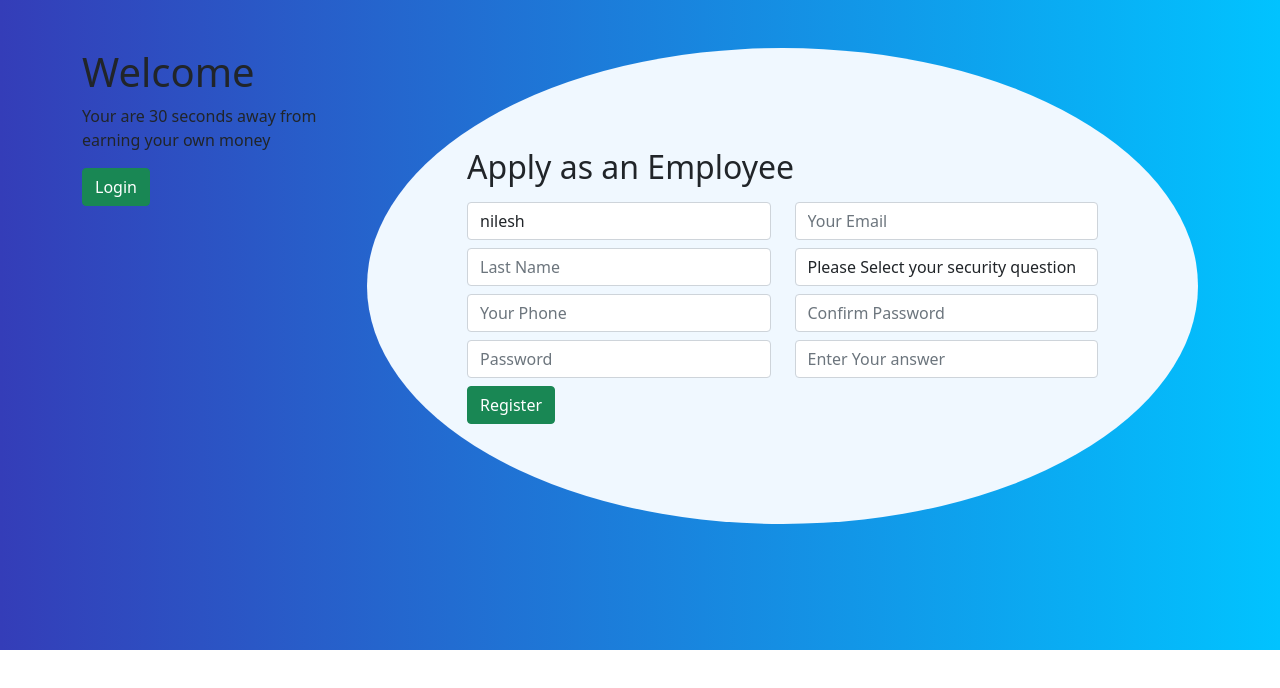
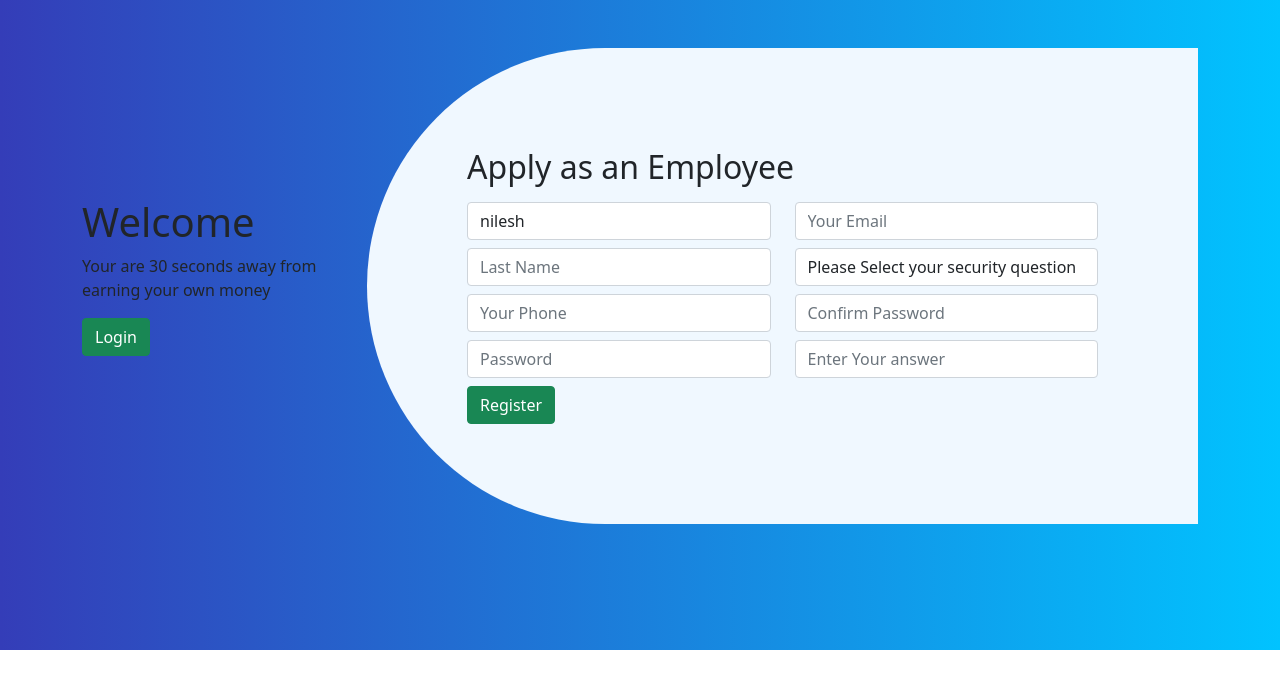
Before and after one commit to nilesh-kharad/Mern-class, a plain HTML site: page jsFunctions.html in a window 1280 px wide. Drawn offline with nearby package versions, Linux system fonts and the light colour scheme.

Commit message:
form completed

```diff
--- a/jsFunctions.html
+++ b/jsFunctions.html
@@ -18,7 +18,11 @@
     .form-data {
         background-color: aliceblue;
         padding: 100px;
-        border-radius: 50%;
+        /* border-radius: 50%; */
+        border-radius: 250px 0px 0px 250px;
+    }
+    .col-md-3{
+        padding-top: 150px;
     }
 </style>
 
```
